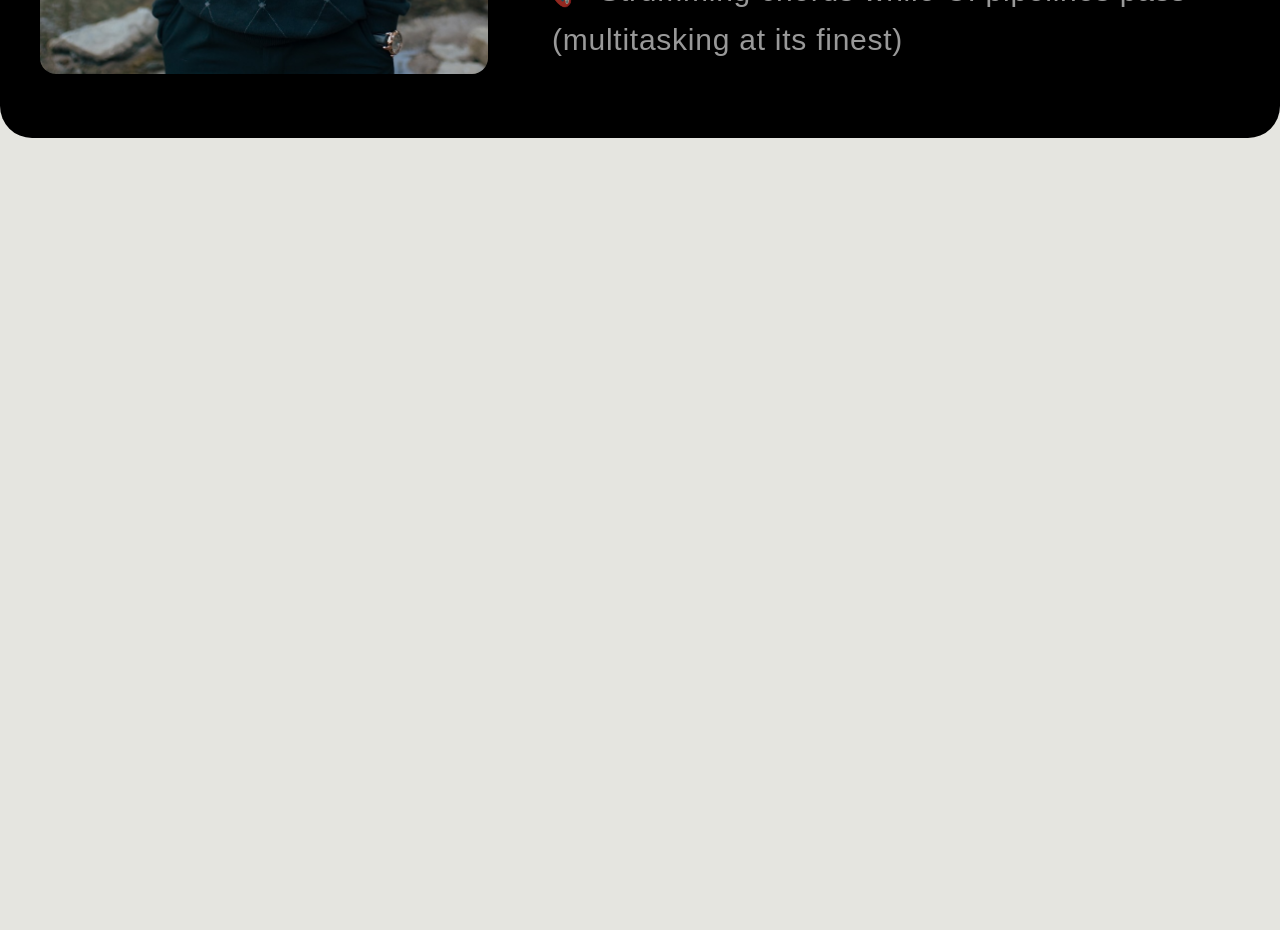
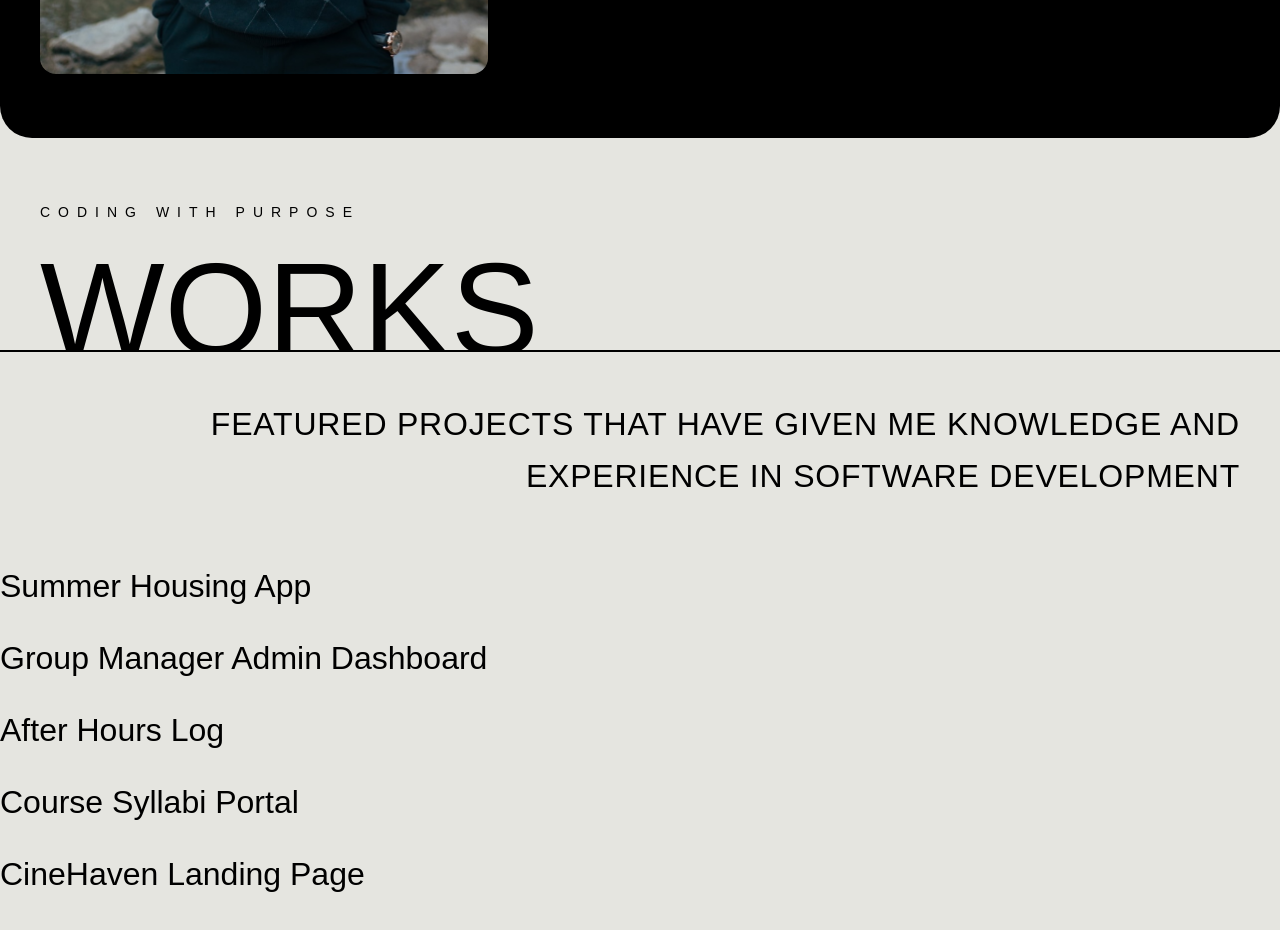
Before and after one commit to Jethrodanebadar/Portfolio, a React (Vite) app in the folder personal-portfolio/: page / in a window 1280 px wide. Shown: the part 2340-3270 px from the top of the page. Built offline with nearby package versions, Linux system fonts and the light colour scheme; no server answers; a web font is replaced by a local one.

Commit message:
started to work on the Works section

```diff
--- a/personal-portfolio/src/App.jsx
+++ b/personal-portfolio/src/App.jsx
@@ -3,6 +3,7 @@ import About from "./sections/About";
 import Header from "./sections/header";
 import Hero from "./sections/Hero";
 import Skills from "./sections/Skills";
+import Work from "./sections/Work";
 
 const App = () => {
   return (
@@ -11,7 +12,7 @@ const App = () => {
       <Hero />
       <Skills />
       <About />
-      <section className="h-screen"></section>
+      <Work />
     </ReactLenis>
   );
 };
--- a/personal-portfolio/src/constants/data.js
+++ b/personal-portfolio/src/constants/data.js
@@ -5,3 +5,85 @@ export const socials = [
   },
   { name: "Github", url: "https://github.com/Jethrodanebadar" },
 ];
+
+export const projects = [
+  {
+    id: 1,
+    name: "Summer Housing App",
+    description:
+      "An app to manage student's housing every summer including the request forms, billing records, meal plans, and more.",
+    href: "",
+    image: "/assets/projects/mobile-accessories-store.jpg",
+    bgImage: "/assets/backgrounds/blanket.jpg",
+    tools: [
+      { id: 1, name: "HTML" },
+      { id: 2, name: "CSS" },
+      { id: 3, name: "JavaScript" },
+      { id: 4, name: "Django" },
+      { id: 5, name: "Azure DevOps" },
+    ],
+  },
+  {
+    id: 2,
+    name: "Group Manager Admin Dashboard",
+    description:
+      "An admin dashboard app that lets IT admins to manage group members of all the group in the organization for access purposes",
+    href: "",
+    image: "/assets/projects/mobile-accessories-store.jpg",
+    bgImage: "/assets/backgrounds/blanket.jpg",
+    tools: [
+      { id: 1, name: "HTML" },
+      { id: 2, name: "CSS" },
+      { id: 3, name: "JavaScript" },
+      { id: 4, name: "Django" },
+      { id: 5, name: "Azure DevOps" },
+    ],
+  },
+  {
+    id: 3,
+    name: "After Hours Log",
+    description:
+      "An app that lets public safety of the University to record all the vehicles and people that enters the campus after the curfew hours",
+    href: "",
+    image: "/assets/projects/mobile-accessories-store.jpg",
+    bgImage: "/assets/backgrounds/blanket.jpg",
+    tools: [
+      { id: 1, name: "HTML" },
+      { id: 2, name: "CSS" },
+      { id: 3, name: "JavaScript" },
+      { id: 4, name: "Django" },
+      { id: 5, name: "Azure DevOps" },
+    ],
+  },
+  {
+    id: 4,
+    name: "Course Syllabi Portal",
+    description:
+      "A SharePoint webpage that dynamically displays all the syllabi for the current semester",
+    href: "",
+    image: "/assets/projects/mobile-accessories-store.jpg",
+    bgImage: "/assets/backgrounds/blanket.jpg",
+    tools: [
+      { id: 1, name: "SharePoint" },
+      { id: 2, name: "Power Automate" },
+      { id: 3, name: "Power Apps" },
+      { id: 4, name: "SPFx Framework (TypeScript" },
+      { id: 5, name: "Microsoft Forms" },
+    ],
+  },
+  {
+    id: 5,
+    name: "CineHaven Landing Page",
+    description: "A modern and responsive landing page for a wedding filmmaker",
+    href: "jethrodanebadar.github.io/Cinehaven/",
+    image: "/assets/projects/mobile-accessories-store.jpg",
+    bgImage: "/assets/backgrounds/blanket.jpg",
+    tools: [
+      { id: 1, name: "React-router" },
+      { id: 2, name: "Tailwind" },
+      { id: 3, name: "GSAP" },
+      { id: 4, name: "TypeScript" },
+      { id: 5, name: "Git" },
+    ],
+  },
+];
--- a/personal-portfolio/src/sections/About.jsx
+++ b/personal-portfolio/src/sections/About.jsx
@@ -10,15 +10,12 @@ const About = () => {
     "Passionate on creating software to help and solve real world problems";
   const aboutText = `Obsessed with building fast, intuitive apps—from pixel-perfect React UIs to bulletproof serverless backends. Every line of code is a promise: quality that users feel.
 
-  When I’m not shipping:
+  When I’m not working:
 
-⚡️ Open-sourcing my latest experiment (or hacking on yours)
+🎨 I am learning how to draw.
 
-🎥 Teaching devs on Twitch/YouTube—because rising tides lift all ships
 
-🧗 Rock climbing (problem-solving with real stakes)
-
-🎸 Strumming chords while CI pipelines pass (multitasking at its finest)`;
+🎸 Enjoying music while CI pipelines pass (multitasking at its finest)`;
   useGSAP(() => {
     gsap.to("#about", {
       scale: 0.95,
--- /dev/null
+++ b/personal-portfolio/src/sections/Work.jsx
@@ -0,0 +1,34 @@
+import { projects } from "../constants/data";
+import AnimatedHeaderSection from "../components/AnimatedHeaderSection";
+
+const Work = () => {
+  const text = `Featured projects that have given me knowledge and experience in software development`;
+  return (
+    <section id="work" className="flex flex-col min-h-screen">
+      <AnimatedHeaderSection
+        subTitle={"CODING WITH PURPOSE"}
+        title={"WORKS"}
+        text={text}
+        textColor={"text-black"}
+        withScrollTrigger={true}
+      />
+      <div className="relative flex flex-col font-light">
+        {projects.map((project, index) => (
+          <div
+            key={project.id}
+            id="project"
+            className="relative flex flex-col gap-1 py-5 cursor-pointer group md:gap-0"
+          >
+            <div>
+              <h2 className="lg:text-[32px] text-[24px] leading-none">
+                {project.name}
+              </h2>
+            </div>
+          </div>
+        ))}
+      </div>
+    </section>
+  );
+};
+
+export default Work;
```
